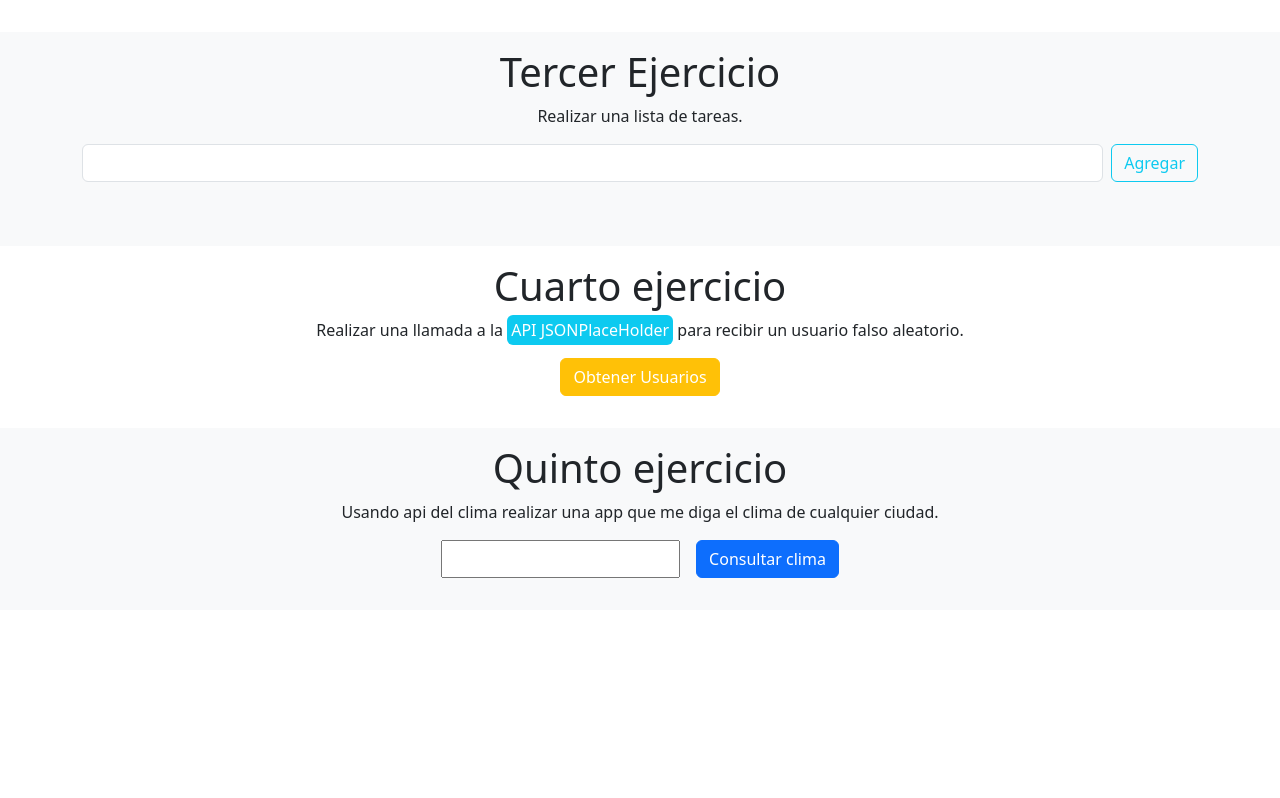
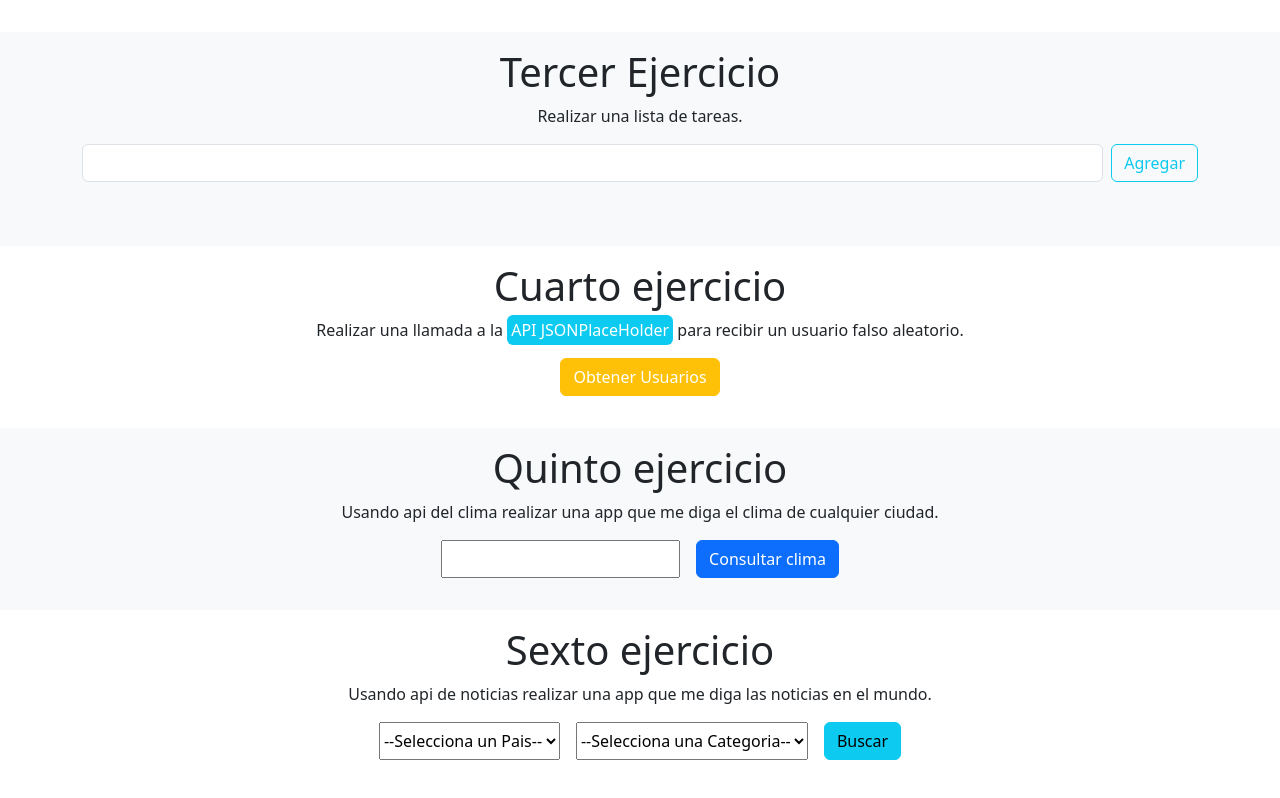
Before and after one commit to javicasstillo/practicaReact, a React (Vite) app: page / in a window 1280 px wide. Shown: the part 598-1396 px from the top of the page. Before the commit the page ends 1208 px from the top, so only its background shows below. Built offline with nearby package versions, Linux system fonts and the light colour scheme.

Commit message:
falta agregar spinner a ejercicio 6

```diff
--- a/src/App.css
+++ b/src/App.css
@@ -2,6 +2,17 @@
     animation: spin 10s linear infinite;
     width: 200px;
     height: 150px;
+}
+
+.alturaDiv{
+    height: 200px;
+    overflow: hidden
+}
+
+.img{
+     width: 100%;
+     height: 100%;
+     object-fit: cover;
 }
 
 @keyframes spin {
--- a/src/App.jsx
+++ b/src/App.jsx
@@ -5,6 +5,7 @@ import SegundoEjercicio from "./components/SegundoEjercicio";
 import TercerEjercicio from "./components/TercerEjercicio";
 import CuartoEjercicio from "./components/CuartoEjercicio";
 import QuintoEjercicio from "./components/QuintoEjercicio";
+import SextoEjercicio from "./components/SextoEjercicio";
 
 
 
@@ -18,6 +19,7 @@ function App() {
     <TercerEjercicio></TercerEjercicio>
     <CuartoEjercicio></CuartoEjercicio>
     <QuintoEjercicio></QuintoEjercicio>
+    <SextoEjercicio></SextoEjercicio>
     </div>
 
 }
--- a/src/components/QuintoEjercicio.jsx
+++ b/src/components/QuintoEjercicio.jsx
@@ -1,4 +1,4 @@
-import { useEffect, useState } from "react"
+import { useState } from "react"
 
 function QuintoEjercicio(){
 
@@ -17,9 +17,7 @@ function QuintoEjercicio(){
         setInputValor(e.target.value)
     }
 
-    useEffect(()=>{
-        console.log(clima)
-    }, [clima])
+
 
     const obtenerClima = async (e)=>{
         e.preventDefault()
--- /dev/null
+++ b/src/components/SextoEjercicio.jsx
@@ -0,0 +1,78 @@
+import { useEffect, useState } from "react"
+import '../App.css'
+
+function SextoEjercicio(){
+
+    const [noticia, setNoticia ] = useState([])
+    const [mostrarSpinner, setMostrarSpinner] = useState(false)
+    const [categoria, setCategoria ] = useState("")
+    const [pais, setPais ] = useState("")
+
+    const claveApi = "pub_463528545b4f446fb0b6f6c91e0ee435"
+
+    const extraerCategoria = (e)=>{
+        setCategoria(e.target.value)
+    }
+
+    const extraerPais = (e)=>{
+        setPais(e.target.value)
+    }
+    const obtenerNoticia = async (e)=>{
+        e.preventDefault()
+        const extraerDatos = await fetch(`https://newsdata.io/api/1/latest?apikey=${claveApi}&category=${categoria}&country=${pais}&language=es`)
+        if (extraerDatos.status === 200){
+            const resultadoNoticia = await extraerDatos.json()
+            setNoticia(resultadoNoticia.results)
+        } else {
+            setNoticia("Error de servidor")
+        }
+
+
+    }
+
+    return <div className="text-center py-3">
+        <h1>Sexto ejercicio</h1>
+        <p>Usando api de noticias realizar una app que me diga las noticias en el mundo. </p>
+
+        <form className="d-flex justify-content-center gap-3">
+            <select name="pais" value={pais} onChange={extraerPais} >
+                <option value="">--Selecciona un Pais--</option>
+                <option value="ar">Argentina</option>
+                <option value="mx">Mexico</option>
+                <option value="br">Brasil</option>
+                <option value="co">Colombia</option>
+                <option value="cl">Chile</option>
+            </select>
+
+            <select name="categoria" value={categoria} onChange={extraerCategoria} >
+                <option value="">--Selecciona una Categoria--</option>
+                <option value="health">Salud</option>
+                <option value="business">Negocio</option>
+                <option value="science">Ciencia</option>
+                <option value="sports">Deportes</option>
+                <option value="technology">Tecnologia</option>
+            </select>
+
+            <button className="btn btn-info" onClick={obtenerNoticia}>Buscar</button>
+        </form>
+
+        <div className="container py-3">
+            <div className="row justify-content-center">
+                {noticia.map((item, index) => (
+                    <div className=" card mx-1 my-1 p-0 col-12 col-md-3" key={index}>
+                        <div className="alturaDiv">
+                            <img src={item.image_url} alt="Imagen de la noticia"/>
+                        </div>
+                        <h3>{item.title}</h3>
+                        <p>{item.description}</p>
+                        <a href={item.link}>
+                            <button className="btn btn-primary mb-3">Ver noticia completa</button>
+                        </a>
+                    </div>
+                ))}
+            </div>
+        </div>
+
+    </div>
+}
+export default SextoEjercicio
```
